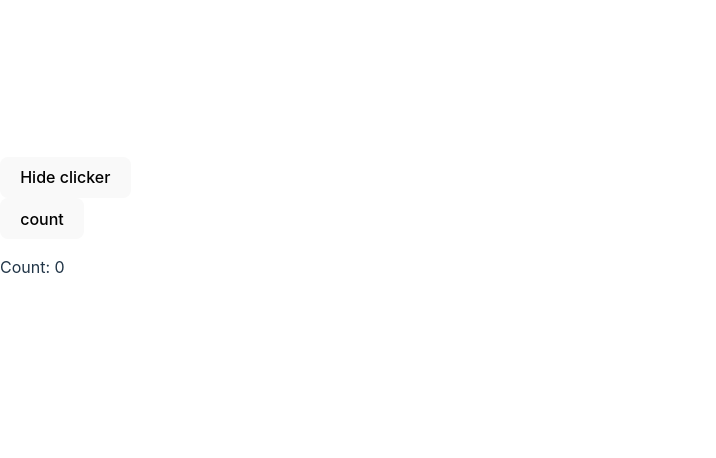
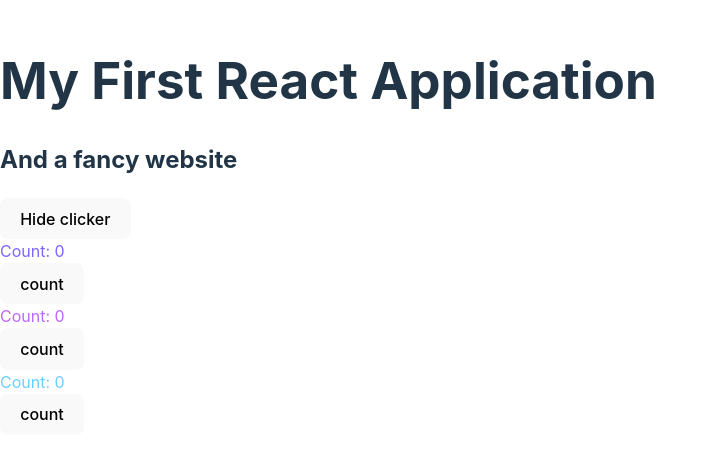
Before and after one commit to travisburns/reactthree-fiber, a React (Vite) app in the folder 41-first-react-application/reactthreefiberlessons/: page / in a window 1280 px wide. Shown: the part 174-632 px from the top of the page, without its empty margins (0-716 px from the left). Built offline with nearby package versions, Linux system fonts and the light colour scheme.

Commit message:
Added props with button clicker and children props with it

```diff
--- a/41-first-react-application/reactthreefiberlessons/src/App.jsx
+++ b/41-first-react-application/reactthreefiberlessons/src/App.jsx
@@ -3,7 +3,7 @@
 
 
 
-export default function App() {
+export default function App({children}) {
 
   const [hasClicker, setHasClicker] = useState(true)
 
@@ -12,8 +12,13 @@
 }
 
   return <>
+  {children}
   <button onClick={ toggleClickerClick }>{ hasClicker ? 'Hide' : 'Show' } clicker </button>
-  { hasClicker && <Clicker />}
+  { hasClicker && <>
+    <Clicker keyName="countA" color={`hsl(${ Math.random() * 360 }deg, 100%, 70%)`} />
+    <Clicker keyName="countB" color={`hsl(${ Math.random() * 360 }deg, 100%, 70%)`}/>
+    <Clicker keyName="countC" color={`hsl(${ Math.random() * 360 }deg, 100%, 70%)`}/>
+  </>}
 
 
   </>
--- a/41-first-react-application/reactthreefiberlessons/src/Clicker.jsx
+++ b/41-first-react-application/reactthreefiberlessons/src/Clicker.jsx
@@ -1,9 +1,10 @@
 import React, { useEffect, useState } from 'react'
 
 
-function Clicker() {
+function Clicker({ keyName, color}) {
 
-    const [click, setClick] = useState(parseInt(localStorage.getItem('click') ?? 0))
+
+    const [click, setClick] = useState(parseInt(localStorage.getItem('keyName') ?? 0))
 
 
     const clickCount = () => {
@@ -13,7 +14,7 @@
     useEffect(()=> {
         return () =>
         {
-            localStorage.removeItem('click')
+            localStorage.removeItem('keyName')
         }
 
     }, [])
@@ -21,7 +22,7 @@
 
     useEffect(() =>
     {
-        localStorage.setItem('click', click)
+        localStorage.setItem('keyName', click)
     },
 
     [click]
@@ -31,8 +32,9 @@
     return (
 
     <div>
+    <div style={{color}}>Count: {click}</div>
     <button onClick={clickCount} className='clicker' > count </button>
-    <p>Count: {click}</p>
+
     </div>
   )
 }
--- a/41-first-react-application/reactthreefiberlessons/src/main.jsx
+++ b/41-first-react-application/reactthreefiberlessons/src/main.jsx
@@ -8,7 +8,10 @@
 
 ReactDOM.createRoot(document.getElementById('root')).render(
   <React.StrictMode>
-  <App />
+  <App>
+  <h1>My First React Application</h1>
+  <h2>And a fancy website</h2>
 
+  </App>
   </React.StrictMode>,
 )
```
